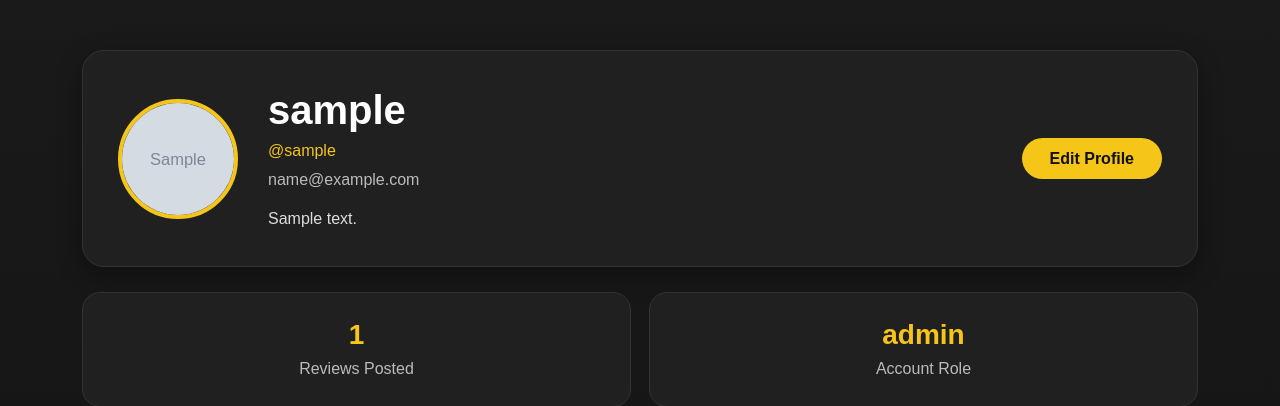
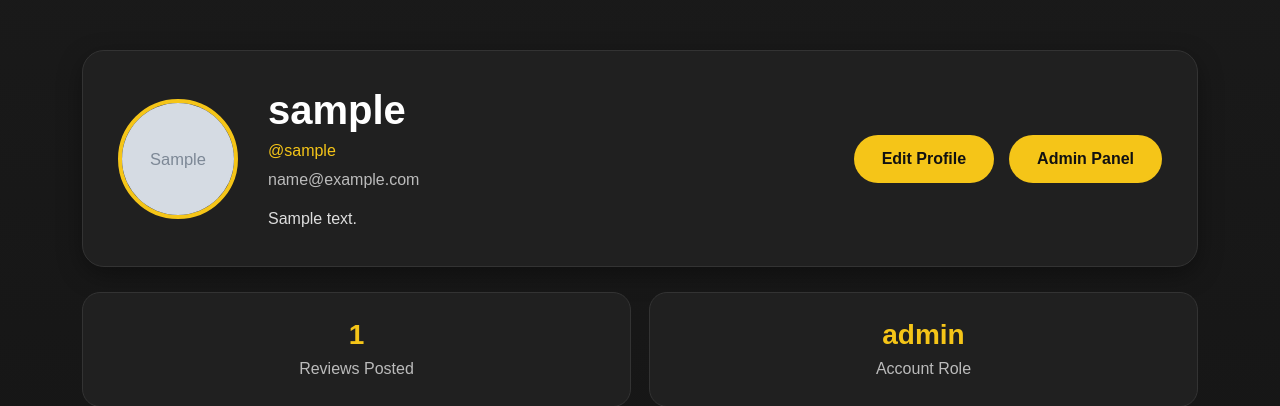
Before and after one commit to juanyeremia/UWA-Agile_Group_Project, a Flask app: page /profile in a window 1280 px wide. Shown: the part 71-477 px from the top of the page. Run offline with Flask 3, Linux system fonts and the light colour scheme; a user stored in the database is signed in; tables that the repository leaves empty hold one stand-in row (values such as "Sample post"); grey boxes marked "Sample" are stand-in pictures.

Commit message:
add admin button

```diff
--- a/app/static/css/user_profile.css
+++ b/app/static/css/user_profile.css
@@ -270,3 +270,20 @@
     border-radius: 12px;
     font-size: 14px;
 }
+
+.admin-btn {
+    display: inline-block;
+    background: #f5c518;
+    color: black;
+    padding: 10px 20px;
+    border-radius: 12px;
+    text-decoration: none;
+    font-weight: bold;
+}
+
+.profile-right {
+    display: flex;
+    gap: 15px;
+    align-items: center;
+    align-self: center;
+}
--- a/app/templates/user_profile.html
+++ b/app/templates/user_profile.html
@@ -20,46 +20,35 @@
 
     <div class="container profile-page">
 
-        <!-- Profile Card -->
         <div class="simple-profile-card">
 
             <div class="profile-left">
-
                 <img src="{{ url_for('static', filename='profile_images/' + user.profile_image) }}" alt="Profile Image" class="profile-avatar">
-
             </div>
 
             <div class="profile-middle">
-
                 <h1>{{ user.username }}</h1>
 
-                <p class="username">
-                    @{{ user.username }}
-                </p>
+                <p class="username">@{{ user.username }}</p>
 
-                <p class="email">
-                    {{ user.email }}
-                </p>
+                <p class="email">{{ user.email }}</p>
 
                 <p class="bio">
-
                     {% if user.bio %} {{ user.bio }} {% else %} Movie lover and review writer. This profile shows submitted movie reviews. {% endif %}
-
                 </p>
-
             </div>
 
             <div class="profile-right">
-
                 <a href="{{ url_for('main.edit_profile') }}" class="edit-btn">
                     Edit Profile
-                </a>
-
+                </a> {% if current_user.role == 'admin' %}
+                <a href="{{ url_for('main.admin') }}" class="edit-btn">
+                    Admin Panel
+                </a> {% endif %}
             </div>
 
         </div>
 
-        <!-- Small Stats -->
         <div class="small-stats">
 
             <div>
@@ -74,9 +63,6 @@
 
         </div>
 
-
-        <!-- Submitted Reviews -->
-        <!-- Submitted Reviews -->
         <div class="reviews-section">
 
             <h2>Submitted Reviews</h2>
@@ -88,15 +74,11 @@
                 <div class="review-top">
 
                     <div>
-
-                        <h4>
-                            🎬 Movie ID: {{ review.movie_id }}
-                        </h4>
+                        <h4>🎬 Movie ID: {{ review.movie_id }}</h4>
 
                         <p class="review-text">
                             {{ review.body }}
                         </p>
-
                     </div>
 
                     <div class="rating-badge">
@@ -106,11 +88,9 @@
                 </div>
 
                 {% if review.flagged %}
-
                 <div class="review-flag">
                     ⚠ Flagged: {{ review.flag_reason }}
                 </div>
-
                 {% endif %}
 
             </div>
@@ -125,8 +105,6 @@
 
         </div>
 
-
-        <!-- Profile Highlights -->
         <div class="profile-highlights">
 
             <h2>Profile Highlights</h2>
@@ -153,13 +131,14 @@
 
             </div>
         </div>
+
     </div>
-    <!-- Footer injection -->
+
     {% include "footer.html" %}
-    </div>
 
     <script src="https://cdn.jsdelivr.net/npm/bootstrap@5.3.0/dist/js/bootstrap.bundle.min.js"></script>
     <script src="{{ url_for('static', filename='js/main.js') }}"></script>
+
 </body>
 
 </html>
```
